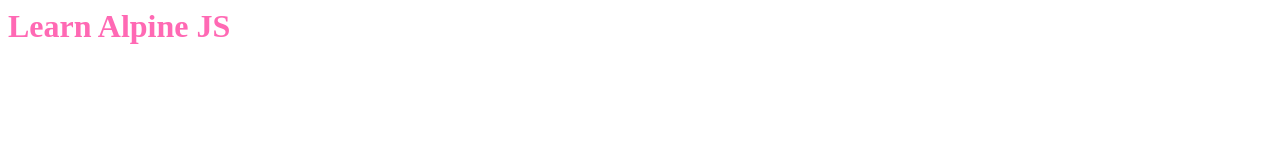
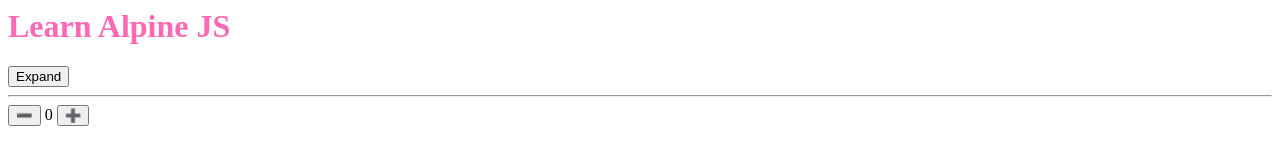
Before and after one commit to naranyala/learn-alpinejs, a plain HTML site: page index.html in a window 1280 px wide. Drawn offline with nearby package versions, Linux system fonts and the light colour scheme.

Commit message:
2 files modified

```diff
--- a/index.html
+++ b/index.html
@@ -3,8 +3,25 @@
     <meta charset="UTF-8" />
     <script src="script.js"></script>
     <link rel="stylesheet" type="text/css" href="styles.css" />
+    <script src="//unpkg.com/alpinejs" defer></script>
   </head>
   <body>
     <h1 id="title">Learn Alpine JS</h1>
+
+    <div x-data="{ open: false }">
+      <button @click="open = !open">Expand</button>
+
+      <span x-show="open"> lorem ipsum</span>
+    </div>
+
+    <hr />
+
+    <div x-data="{ count: 0 }">
+      <button x-on:click="count--">➖</button>
+
+      <span x-text="count"></span>
+
+      <button x-on:click="count++">➕</button>
+    </div>
   </body>
 </html>
--- a/script.js
+++ b/script.js
@@ -1,3 +1,3 @@
 setInterval(() => {
-  console.log("hello!");
+  console.log('my name is fudzer');
 }, 2000);
```
